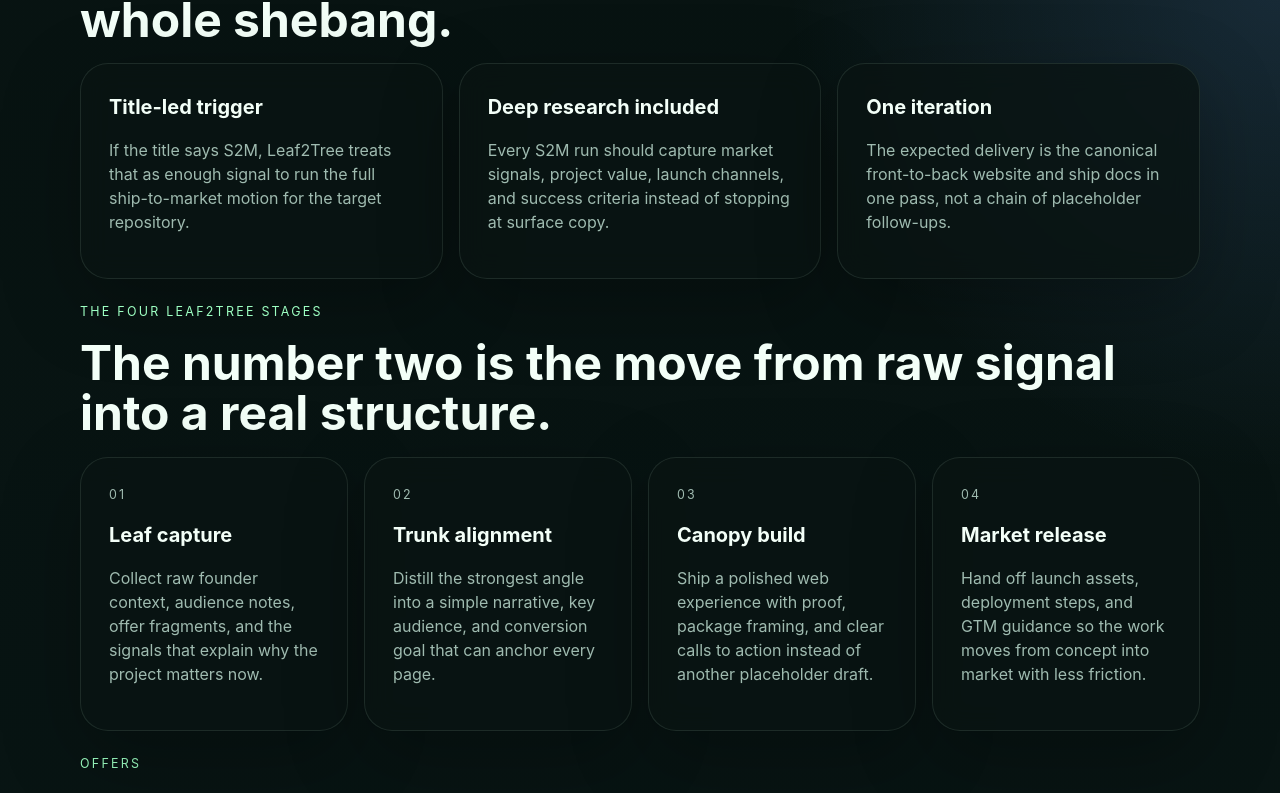
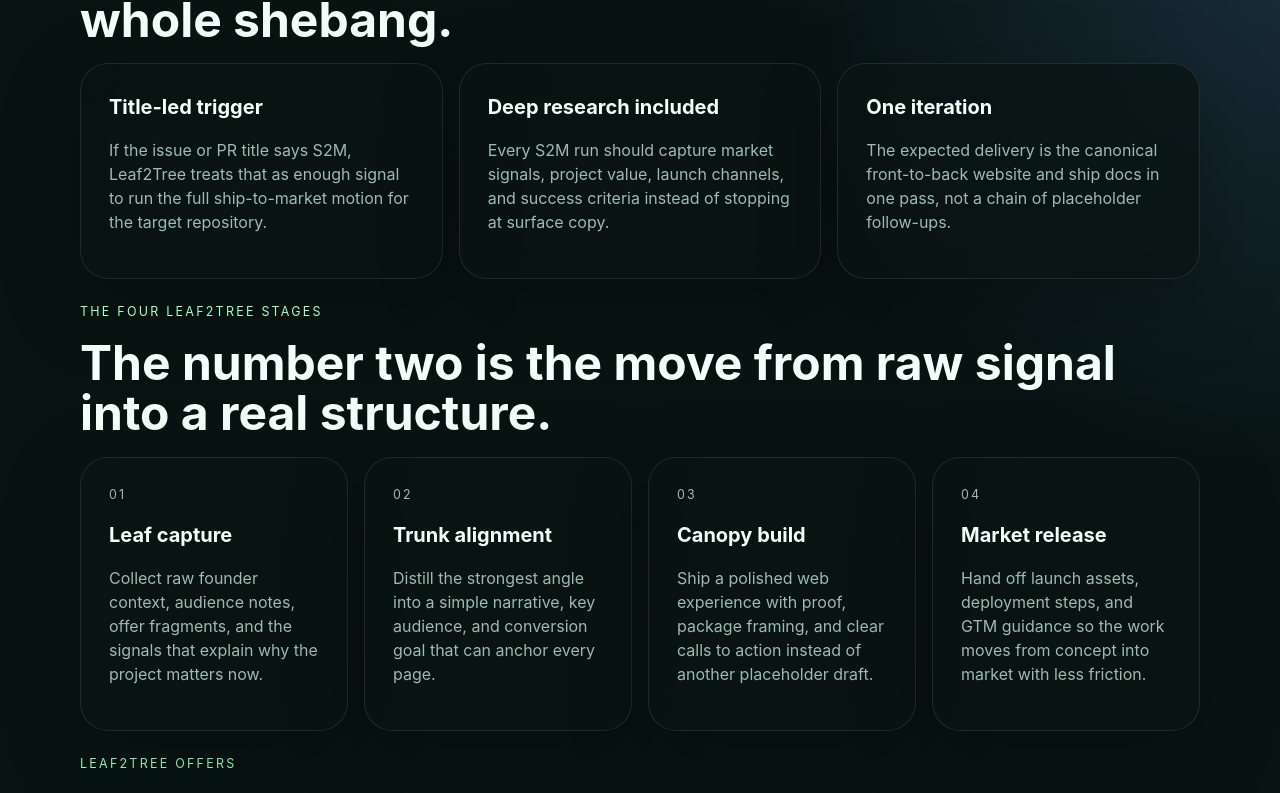
Before and after one commit to midnghtsapphire/leaf2tree, a React (Vite) app: page / in a window 1280 px wide. Shown: the part 1423-2216 px from the top of the page. Built offline with nearby package versions, Linux system fonts and the light colour scheme.

Commit message:
fix: clarify s2m trigger wording
Agent-Logs-Url: https://github.com/midnghtsapphire/leaf2tree/sessions/dcf0bfba-1e2a-4fad-ba09-7c150b0287ce

Co-authored-by: midnghtsapphire <4635833+midnghtsapphire@users.noreply.github.com>

```diff
--- a/src/App.tsx
+++ b/src/App.tsx
@@ -100,7 +100,7 @@ const protocolRules: ProtocolRule[] = [
   {
     title: 'Title-led trigger',
     description:
-      'If the title says S2M, Leaf2Tree treats that as enough signal to run the full ship-to-market motion for the target repository.',
+      'If the issue or PR title says S2M, Leaf2Tree treats that as enough signal to run the full ship-to-market motion for the target repository.',
   },
   {
     title: 'Deep research included',
@@ -219,7 +219,7 @@ function App() {
 
         <section className="section" id="offers">
           <div className="section-heading">
-            <p className="eyebrow">Offers</p>
+            <p className="eyebrow">Leaf2Tree offers</p>
             <h2>Choose the level of support that gets you unstuck fastest.</h2>
           </div>
           <div className="offer-grid">
```
Also changed, not shown: 1 other file (tests, documents, lock files or other folders).
